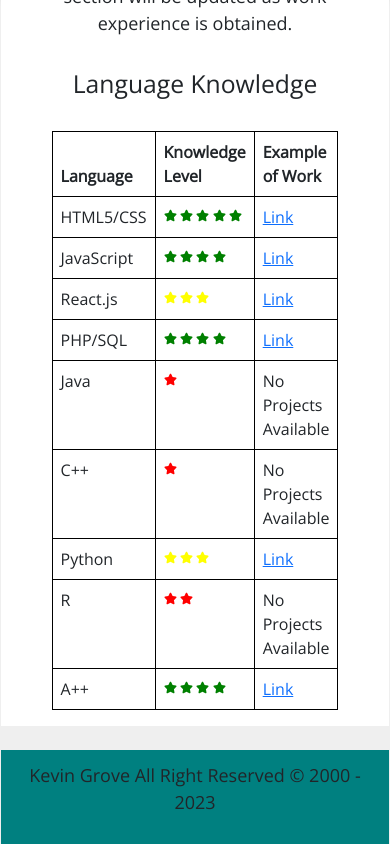
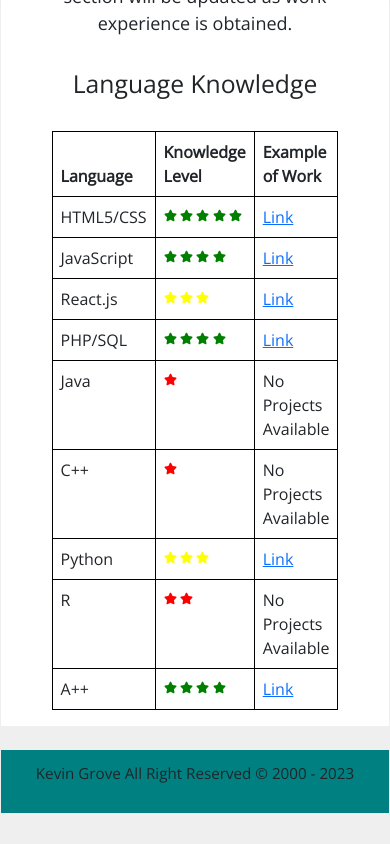
Before and after one commit to kgrove002/portfolio, a React (Create React App) app: page /portfolio/Qualifications in a window 390 px wide. Shown: the part 855-1699 px from the top of the page. After the commit the page ends 1668 px from the top, so only its background shows below. Built offline with nearby package versions, Linux system fonts and the light colour scheme.

Commit message:
Update App.css

```diff
--- a/src/css/App.css
+++ b/src/css/App.css
@@ -124,3 +124,9 @@ tr,
 td {
   border-color: black;
 }
+
+@media only screen and (max-width: 475px) {
+  .Footer p {
+    font-size: 0.95rem;
+  }
+}
```
